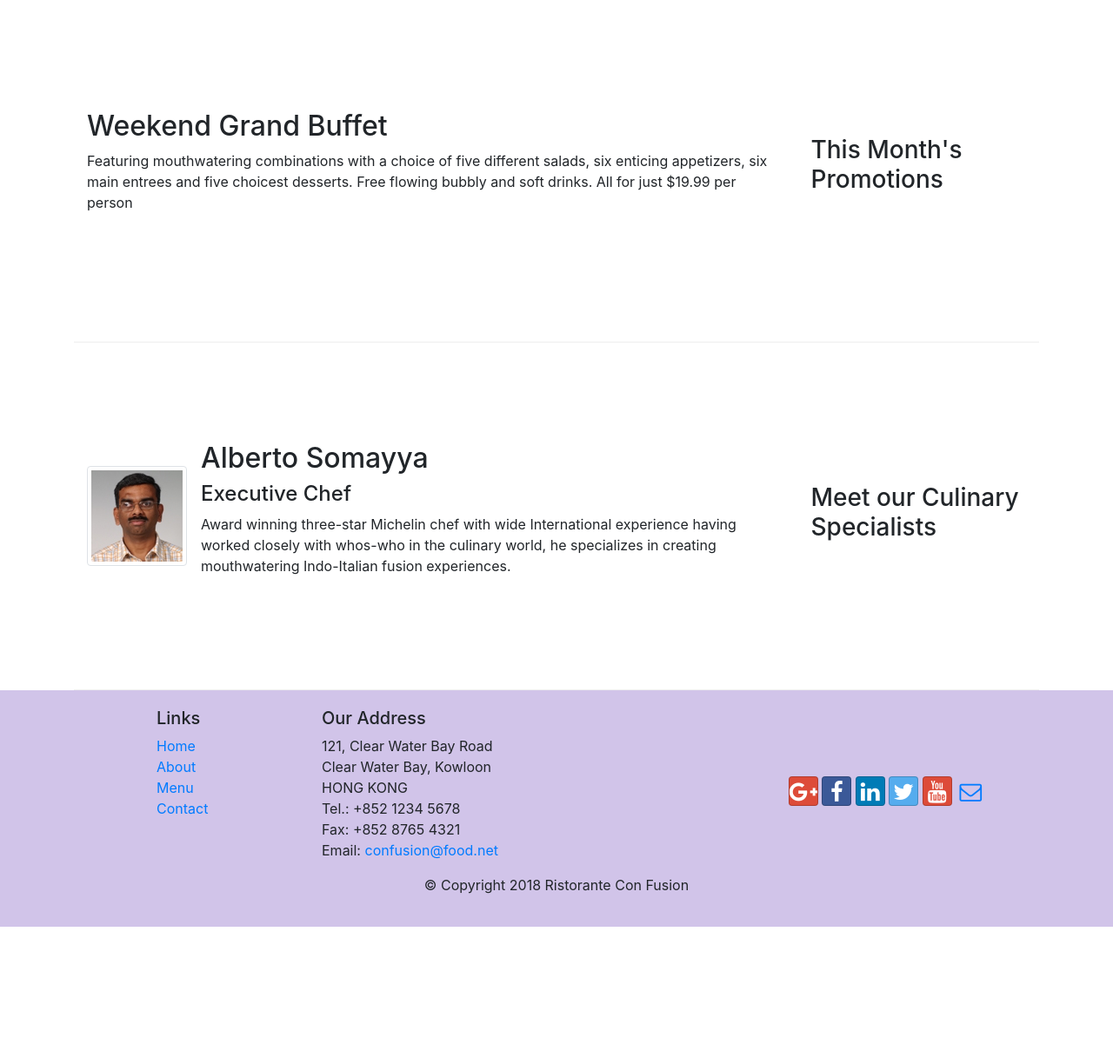
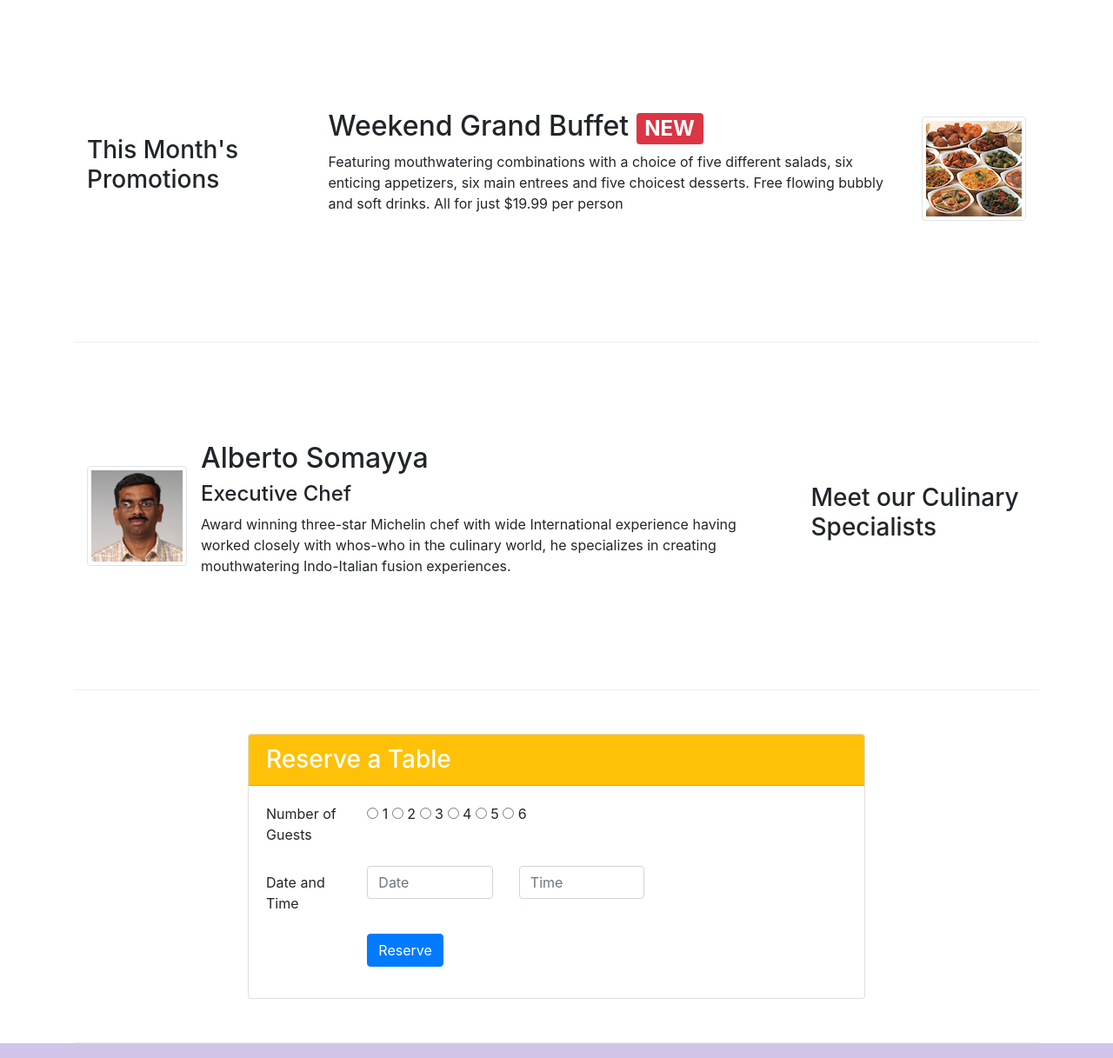
Before and after one commit to raghavendrajain/FE-BootstrapFirstProject, a website: page index.html in a window 1280 px wide. Shown: the part 740-1957 px from the top of the page at 87% size. Before the commit the page ends 1806 px from the top, so only its background shows below. Drawn offline with nearby package versions, Linux system fonts and the light colour scheme.

Commit message:
Reservation form added

```diff
--- a/index.html
+++ b/index.html
@@ -46,6 +46,10 @@
                 <div class = "col-12 col-sm align-self-center">
                     <img src="img/logo.png" class="img-fluid">
                 </div>
+                <div class = "col-12 col-sm align-self-center">
+                        <a href="#form" class="btn btn-warning btn-block btn-sm role="button">Reserve Table</a>
+                </div>
+
             </div>
         </div>
     </header>
@@ -71,14 +75,20 @@
 
 
         <div class = "row row-content align-items-center">
-            <div class = "col-12 col-sm-4 order-sm-last col-md-3">
+            <div class = "col-12 col-sm-4 order-sm-first col-md-3">
                 <h3>This Month's Promotions</h3>
             </div>
-            <div class = "col col-sm order-sm-first col-md">
-                <h2>Weekend Grand Buffet</h2>
-                <p class="d-none d-sm-block">Featuring mouthwatering combinations with a choice of five different salads, six enticing appetizers, six main entrees and five choicest desserts. Free flowing bubbly and soft drinks. All for just $19.99 per person </p>
-            </div>
+            <div class = "col col-sm order-sm-last col-md">
+                <div class="media">
+                    <div class="media-body">
+                        <h2  class="mt-0">Weekend Grand Buffet <span class="badge badge-danger">NEW</span> </h2>
+                        <p class="d-none d-sm-block">Featuring mouthwatering combinations with a choice of five different salads, six enticing appetizers, six main entrees and five choicest desserts. Free flowing bubbly and soft drinks. All for just $19.99 per person </p>
+                    </div>
+                    <img class="d-flex ml-3 img-thumbnail align-self-center"src="img/buffet.png" alt="Alberto Somayya">
+
+                </div>
         </div>
+     </div>
 
         <div class = "row row-content align-items-center">
             <div class = "col-12 col-sm-4 order-sm-last col-md-3">
@@ -99,7 +109,54 @@
                         </div>
             </div>
         </div>
+
+        <div class="row row-content" id="form">
+
+        <div class="col-12 col-sm-8 mx-auto">
+                <div class="card">
+                    <h3 class="card-header bg-warning text-white">Reserve a Table</h3>
+                    <div class="card-body">
+                    <form class="form-horizontal" role="form">
+                      <div class="form-group row">
+                            <label for="guests" class="col-sm-2 control-label">Number of Guests</label>
+                            <div class="radio col-sm-10">
+                                    <label class="radio-inline"><input name="guests" type="radio" value=""> 1 </label>
+                                    <label class="radio-inline"><input name="guests" type="radio" value=""> 2 </label>
+                                    <label class="radio-inline"><input name="guests" type="radio" value=""> 3 </label>
+                                    <label class="radio-inline"><input name="guests" type="radio" value=""> 4 </label>
+                                    <label class="radio-inline"><input name="guests" type="radio" value=""> 5 </label>
+                                    <label class="radio-inline"><input name="guests" type="radio" value=""> 6 </label>
+                            </div>
+                      </div>
+                    </form>
+                    <form>
+                            <div class="form-group row">
+                                <label for="dateandtime" class="col-12 col-md-2 col-form-label">Date and Time</label>
+                                        <div class="col-12 col-md-3">
+                                            <input type="text" class="form-control" id="dateitem" name="dateitem" placeholder="Date">
+                                        </div>
+                                        <div class="col-12 col-md-3">
+                                            <input type="text" class="form-control" id="dateandtime" name="dateandtime" placeholder="Time">
+                                        </div>
+                            </div>
+
+                            <div class="form-group row">
+                                    <div class="offset-md-2 col-md-10">
+                                        <button type="submit" class="btn btn-primary">Reserve</button>
+                                    </div>
+                            </div>
+
+                        </form>
+
+
+                    </div>
+                </div>
+        </div>
     </div>
+    </div>
+
+
+
 
     <footer class="footer">
         <div class = "container">
```
Also changed, not shown: assignment2.png (added).
